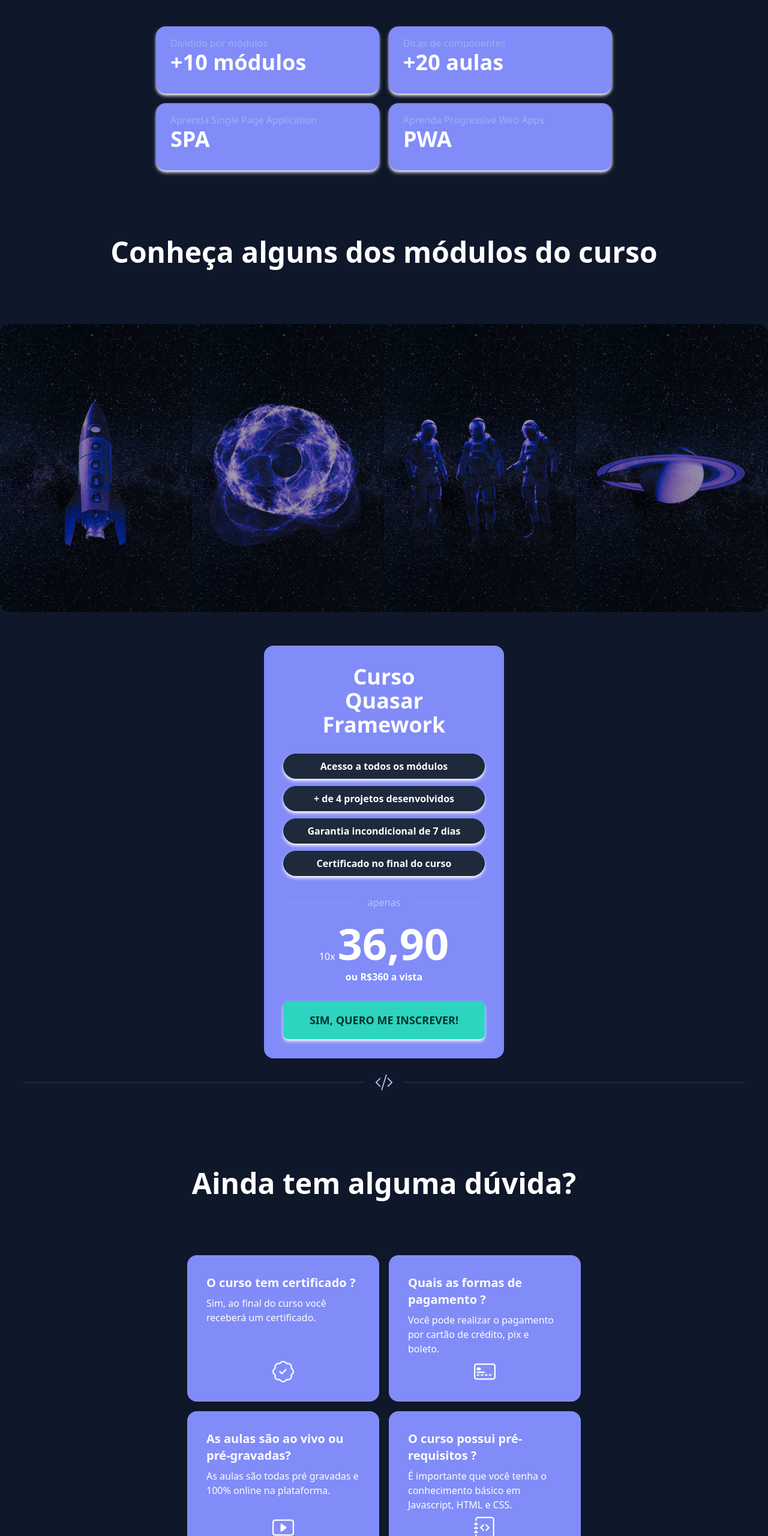
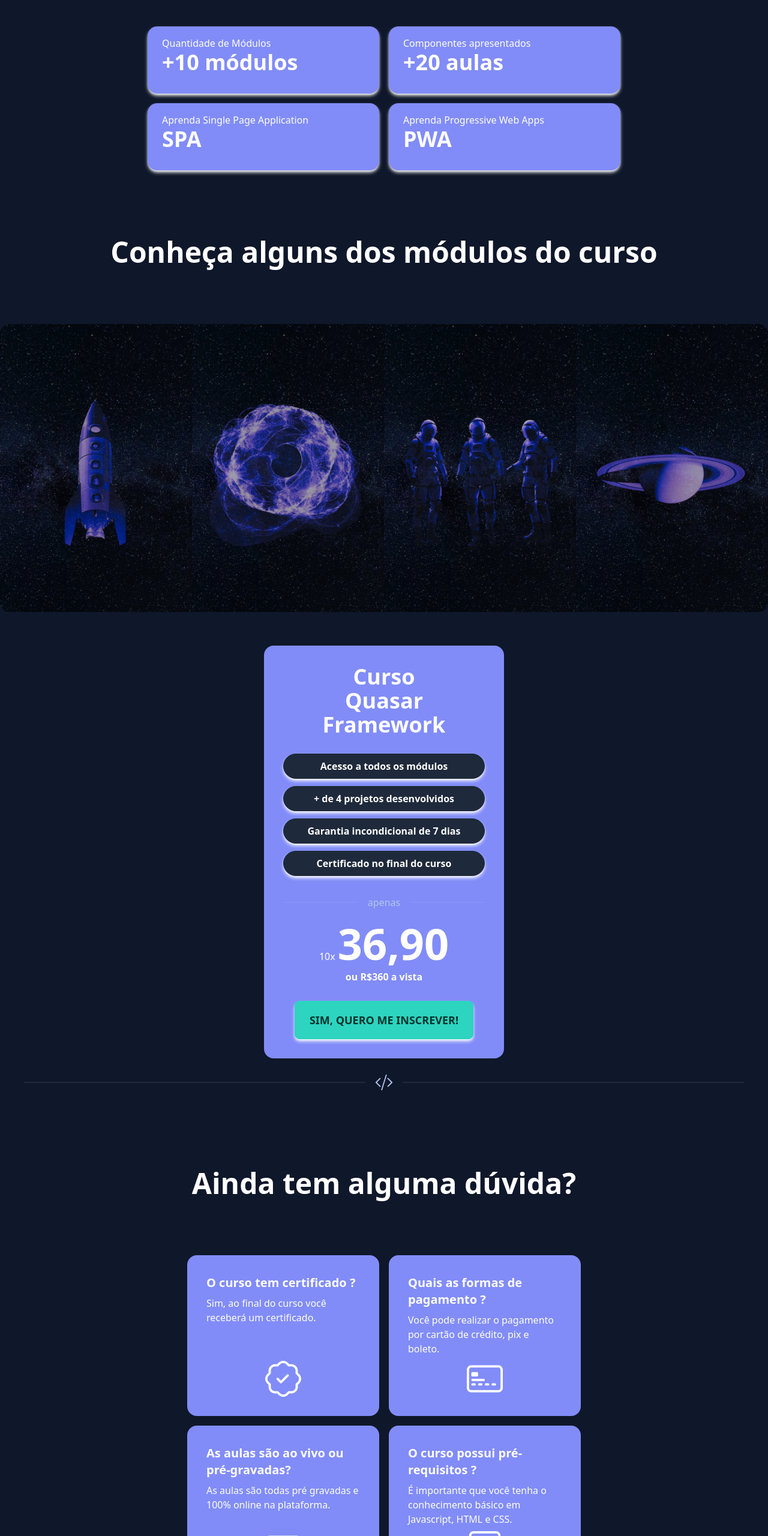
Before and after one commit to patrickmonteiro/site-curso-quasar-framework, a plain HTML site: page index.html in a window 1280 px wide. Shown: the part 1244-3804 px from the top of the page at 60% size. Drawn offline with nearby package versions, Linux system fonts and the light colour scheme.

Commit message:
fix: text modules

```diff
--- a/index.html
+++ b/index.html
@@ -61,7 +61,7 @@
 
 				<div class="stats bg-secondary text-primary-content md:basis-1/3 basis-4/5 shadow-md shadow-white">
 					<div class="stat">
-						<div class="stat-title">Dividido por módulos</div>
+						<div class="stat-title text-white font-medium">Quantidade de Módulos</div>
 						<div class="stat-value text-white">+10 módulos</div>
 						<div class="stat-actions">
 							<!-- <button class="btn btn-sm btn-success">Add funds</button> -->
@@ -71,7 +71,7 @@
 
 				<div class="stats bg-secondary text-primary-content md:basis-1/3 basis-4/5 shadow-md shadow-white">
 					<div class="stat">
-						<div class="stat-title">Dicas de componentes</div>
+						<div class="stat-title text-white font-medium">Componentes apresentados</div>
 						<div class="stat-value text-white">+20 aulas</div>
 						<div class="stat-actions">
 							<!-- <button class="btn btn-sm btn-success">Add funds</button> -->
@@ -81,7 +81,7 @@
 
 				<div class="stats bg-secondary text-primary-content md:basis-1/3 basis-4/5 shadow-md shadow-white">
 					<div class="stat">
-						<div class="stat-title">Aprenda Single Page Application</div>
+						<div class="stat-title text-white font-medium">Aprenda Single Page Application</div>
 						<div class="stat-value text-white">SPA</div>
 						<div class="stat-actions">
 							<!-- <button class="btn btn-sm btn-success">Add funds</button> -->
@@ -91,7 +91,7 @@
 
 				<div class="stats bg-secondary text-primary-content md:basis-1/3 basis-4/5 shadow-md shadow-white">
 					<div class="stat">
-						<div class="stat-title">Aprenda Progressive Web Apps</div>
+						<div class="stat-title text-white font-medium">Aprenda Progressive Web Apps</div>
 						<div class="stat-value text-white">PWA</div>
 						<div class="stat-actions">
 							<!-- <button class="btn btn-sm btn-success">Add funds</button> -->
@@ -164,9 +164,11 @@
 							<span class="text-1xl font-bold">ou R$360 a vista</span>
 						</div>
 					  <div class="card-actions justify-center">
-							<button class="btn btn-success btn-lg hover:bg-green-500 w-full mt-5 shadow-md shadow-white">
-								Sim, quero me inscrever!
-							</button>
+							<a href="https://pay.kiwify.com.br/PGCLZyv">
+								<button class="btn btn-success btn-lg hover:bg-green-500 w-full mt-5 shadow-md shadow-white">
+									Sim, quero me inscrever!
+								</button>
+							</a>
 					  </div>
 					</div>
 				  </div>
@@ -189,7 +191,7 @@
 					<h2 class="card-title">O curso tem certificado ?</h2>
 					<p>Sim, ao final do curso você receberá um certificado.</p>
 					<div class="text-center">
-						<i class="bi bi-patch-check text-4xl"></i>
+						<i class="bi bi-patch-check text-6xl"></i>
 					</div>
 				</div>
 			</div>
@@ -198,7 +200,7 @@
 					<h2 class="card-title">As aulas são ao vivo ou pré-gravadas?</h2>
 					<p>As aulas são todas pré gravadas e 100% online na plataforma.</p>
 					<div class="text-center">
-						<i class="bi bi-play-btn text-4xl"></i>
+						<i class="bi bi-play-btn text-6xl"></i>
 					</div>
 				</div>
 			</div>
@@ -207,7 +209,7 @@
 					<h2 class="card-title">Quais as formas de pagamento ?</h2>
 					<p>Você pode realizar o pagamento por cartão de crédito, pix e boleto.</p>
 					<div class="text-center">
-						<i class="bi bi-credit-card-2-front text-4xl"></i>
+						<i class="bi bi-credit-card-2-front text-6xl"></i>
 					</div>
 				</div>
 			</div>
@@ -216,7 +218,7 @@
 					<h2 class="card-title">O curso possui pré-requisitos ?</h2>
 					<p>É importante que você tenha o conhecimento básico em Javascript, HTML e CSS.</p>
 					<div class="text-center">
-						<i class="bi bi-journal-code text-4xl"></i>
+						<i class="bi bi-journal-code text-6xl"></i>
 					</div>
 				</div>
 			</div>
```
